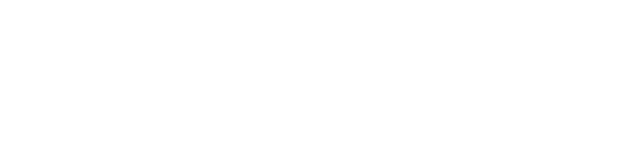
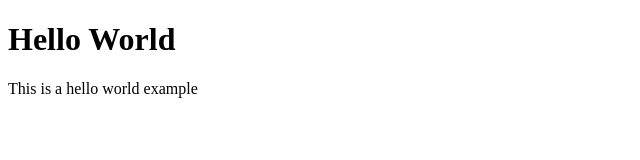
Before and after one commit to A-Zayed/Repo_Example, a plain HTML site: page index.html in a window 1280 px wide. Shown: the whole page, without its empty margins (0-640 px from the left). Drawn offline with Linux system fonts and the light colour scheme.

Commit message:
added in html elements to the index.html

```diff
--- a/index.html
+++ b/index.html
@@ -7,6 +7,7 @@
     <title>Document</title>
 </head>
 <body>
-
+    <h1>Hello World</h1>
+    <p>This is a hello world example</p>
 </body>
 </html>
```
